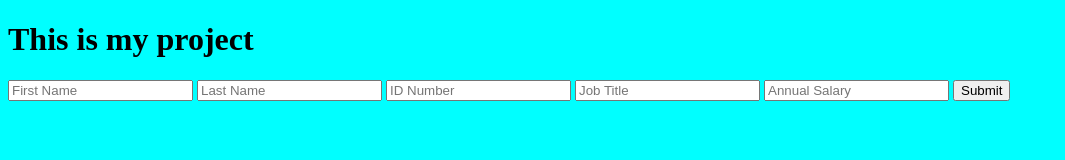
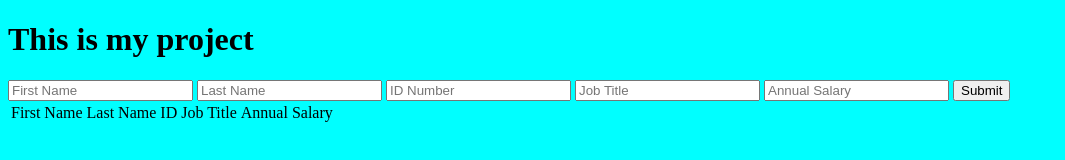
Before and after one commit to FrostyKC/jquery-salary-calculator, a plain HTML site: page index.html in a window 1280 px wide. Shown: the whole page, without its empty margins (0-1065 px from the left). Drawn offline with nearby package versions, Linux system fonts and the light colour scheme.

Commit message:
added basic table

```diff
--- a/index.html
+++ b/index.html
@@ -26,5 +26,23 @@
 
       <button class="js-employeeSubmit">Submit</button>
     </div>
+
+    <div>
+      <table>
+        <thead>
+          <tr>
+            <td>First Name</td>
+            <td>Last Name</td>
+            <td>ID</td>
+            <td>Job Title</td>
+            <td>Annual Salary</td>
+          </tr>
+        </thead>
+        <tbody class="js-employeeList">
+          <!-- This is where the employee info goes -->
+        </tbody>
+        <tfoot></tfoot>
+      </table>
+    </div>
   </body>
 </html>
--- a/scripts/client.js
+++ b/scripts/client.js
@@ -1,3 +1,7 @@
+console.log('Weekend Project');
+
+const employeeList = [];
+
 $(document).ready(goodToGo);
 
 //A 'Submit' button should collect the form information, store the information to calculate monthly costs,
@@ -14,7 +18,6 @@ function clickSubmit() {
   const idNumber = $('.js-idNumber').val();
   const jobTitle = $('.js-jobTitle').val();
   const annualSalary = $('.js-annualSalary').val();
-  console.log(firstName, lastName, idNumber, jobTitle, annualSalary);
 
   // store input info
   const employee = {
@@ -24,5 +27,6 @@ function clickSubmit() {
     jobTitle,
     annualSalary,
   };
-  console.log(employee);
+  employeeList.push(employee);
+  console.log(employeeList);
 }
```
